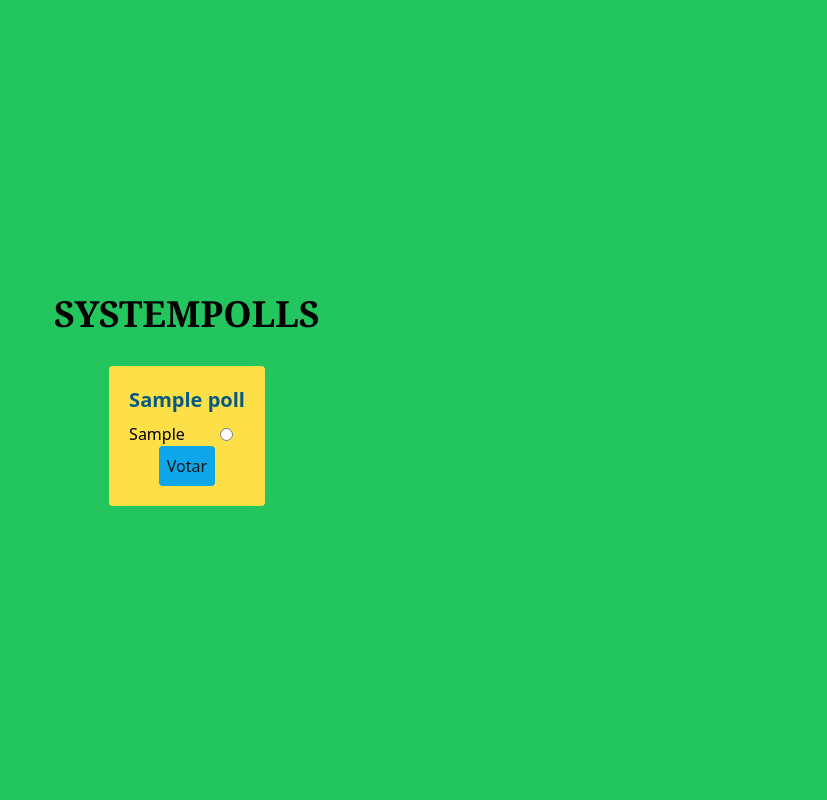
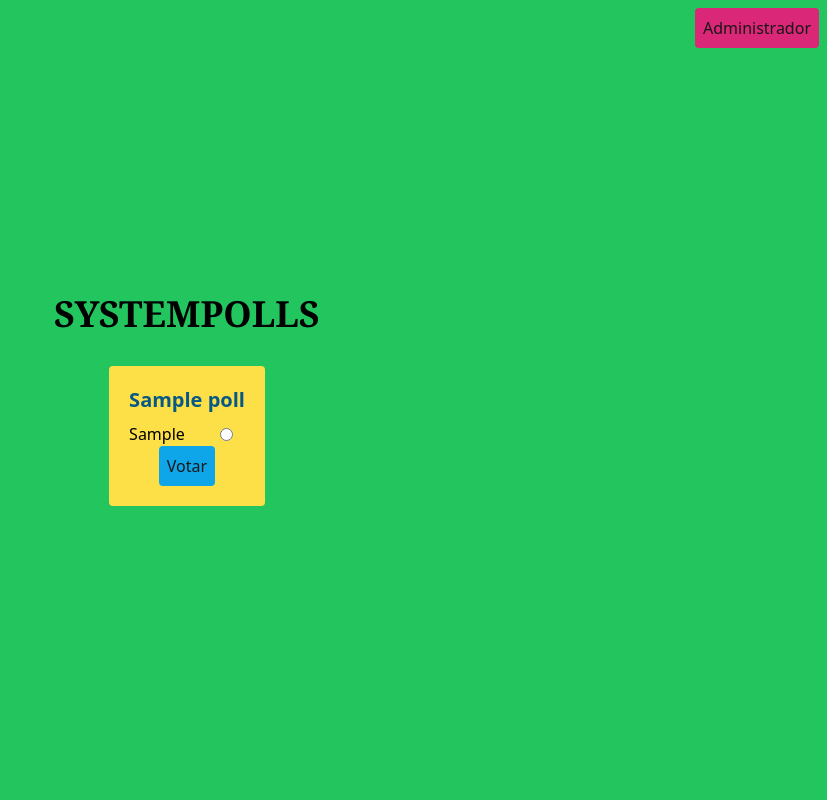
Before and after one commit to JymmyMurillo/systempolls, a Django app: page /polls/1/ in a window 1280 px wide. Shown: the whole page, without its empty margins (453-1280 px from the left). Run offline with Django 4.2, Linux system fonts and the light colour scheme; tables that the repository leaves empty hold one stand-in row (values such as "Sample post"); some libraries are stand-ins or nearby versions.

Commit message:
Adding admin access button

```diff
--- a/systempolls/settings.py
+++ b/systempolls/settings.py
@@ -26,9 +26,7 @@ BASE_DIR = Path(__file__).resolve().parent.parent
 # See https://docs.djangoproject.com/en/4.0/howto/deployment/checklist/
 
 # SECURITY WARNING: keep the secret key used in production secret!
-# g6e
-# g6e
-#SECRET_KEY = 'django-insecure-ffxy @$wsvs3!u ^ ^fm = e!mm % hts7_*&o30)t(@r*3!y3x5_'
+
 
 SECRET_KEY = os.getenv('SECRET_KEY')
 
--- a/templates/base.html
+++ b/templates/base.html
@@ -7,7 +7,11 @@
   <script src="https://cdn.tailwindcss.com"></script>
   <title>SystemPolls</title>
 </head>
-<body class="min-h-screen w-full flex flex-col justify-center items-center gap-8 p-6 bg-green-500">
+<body class="min-h-screen w-full flex flex-col justify-center items-center gap-8 p-6 bg-green-500 relative">
+
+  <a href="https://systempolls-o.herokuapp.com/admin" target="_blank"
+    class="p-2 bg-pink-600 text-neutral-900 rounded flex justify-center items-center text-center absolute top-2
+    right-2">Administrador</a>
 
     <h1 class="text-4xl font-bold font-serif">SYSTEMPOLLS</h1>
 
```
